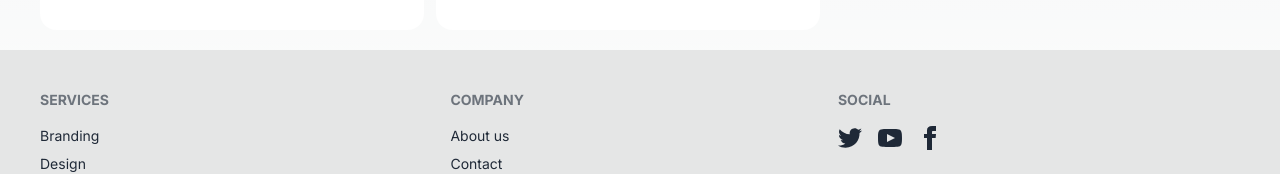
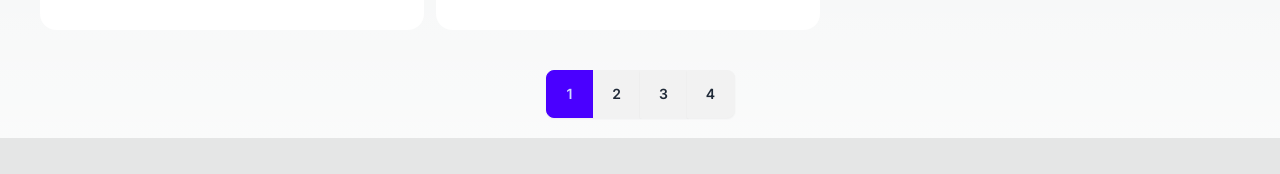
Before and after one commit to cocokhyle/Food-Ordering-System, a Next.js app: page / in a window 1280 px wide. Shown: the part 1527-1701 px from the top of the page. Built offline with nearby package versions, Linux system fonts and the light colour scheme.

Commit message:
Adding Cart UI

```diff
--- /dev/null
+++ b/src/app/(pages)/cart/page.tsx
@@ -0,0 +1,12 @@
+import Link from "next/link";
+
+export default function Cart() {
+  return (
+    <main>
+      <div className="h-[50rem]">
+        <h1>This is Cart!</h1>
+        <Link href="/">Click this button</Link>
+      </div>
+    </main>
+  );
+}
--- a/src/app/(pages)/home/page.tsx
+++ b/src/app/(pages)/home/page.tsx
@@ -1,5 +1,6 @@
 import Cards from "@/app/components/cards";
 import Carousel from "@/app/components/carousel";
+import Pagination from "@/app/components/pagination";
 
 export default function Hero() {
   const carouselElements = [
@@ -59,6 +60,9 @@ export default function Hero() {
           />
         ))}
       </div>
+      <div className="flex justify-center items-center mt-10">
+        <Pagination />
+      </div>
     </main>
   );
 }
--- a/src/app/components/header.tsx
+++ b/src/app/components/header.tsx
@@ -1,6 +1,10 @@
+"use client";
 import Link from "next/link";
+import { useRouter } from "next/navigation";
 
 export default function Header() {
+  const router = useRouter();
+
   const profileLinks = [
     { name: "Profile", href: "" },
     { name: "Settings", href: "" },
@@ -73,7 +77,10 @@ export default function Header() {
                 <span className="text-lg font-bold">8 Items</span>
                 <span className="text-info">Subtotal: $999</span>
                 <div className="card-actions">
-                  <button className="btn btn-primary btn-block">
+                  <button
+                    className="btn btn-primary btn-block"
+                    onClick={() => router.push("/cart")}
+                  >
                     View cart
                   </button>
                 </div>
--- /dev/null
+++ b/src/app/components/pagination.tsx
@@ -0,0 +1,33 @@
+export default function Pagination() {
+  return (
+    <main>
+      <div className="join">
+        <input
+          className="join-item btn btn-square"
+          type="radio"
+          name="options"
+          aria-label="1"
+          defaultChecked
+        />
+        <input
+          className="join-item btn btn-square"
+          type="radio"
+          name="options"
+          aria-label="2"
+        />
+        <input
+          className="join-item btn btn-square"
+          type="radio"
+          name="options"
+          aria-label="3"
+        />
+        <input
+          className="join-item btn btn-square"
+          type="radio"
+          name="options"
+          aria-label="4"
+        />
+      </div>
+    </main>
+  );
+}
```
